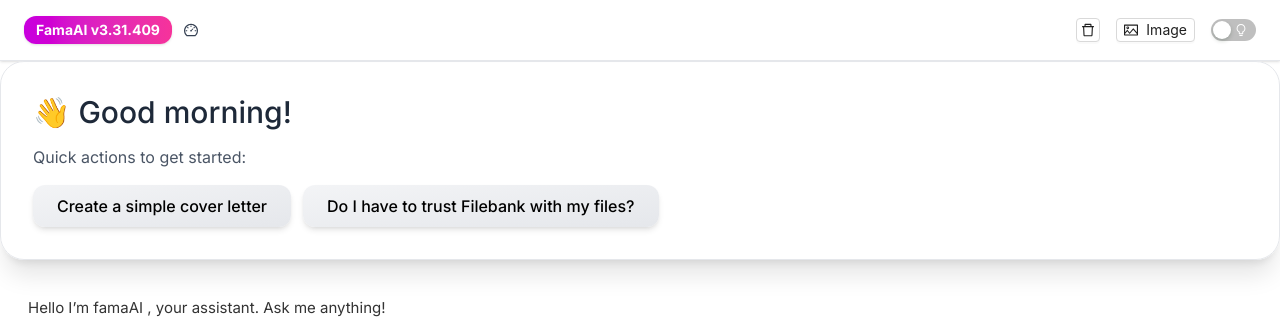
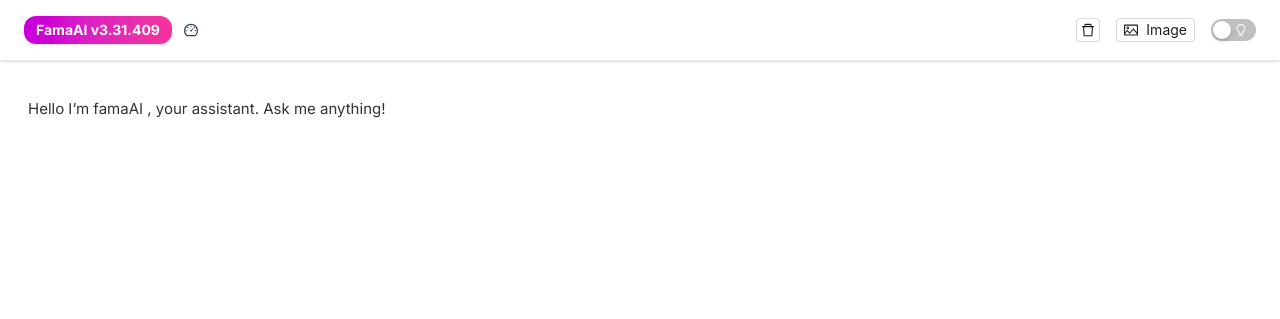
Before and after one commit to Ymffuture/Filebank, a React (Vite) app in the folder filebank-frontend/: page /full-screen-ai in a window 1280 px wide. Shown: the top 319 px of the page. Built offline with nearby package versions, Linux system fonts and the light colour scheme.

Commit message:
Update QuickSuggestionsHero.jsx

```diff
--- a/filebank-frontend/src/components/QuickSuggestionsHero.jsx
+++ b/filebank-frontend/src/components/QuickSuggestionsHero.jsx
@@ -33,7 +33,7 @@ const QuickSuggestionsHero = ({ sendMessage }) => {
   const greeting = useMemo(() => getGreeting(), []);
 
   useEffect(() => {
-    const timer = setTimeout(() => setVisible(false), 30000); // 30s auto dismiss
+    const timer = setTimeout(() => setVisible(false), 3000); // 3s auto dismiss
     return () => clearTimeout(timer);
   }, []);
 
```
